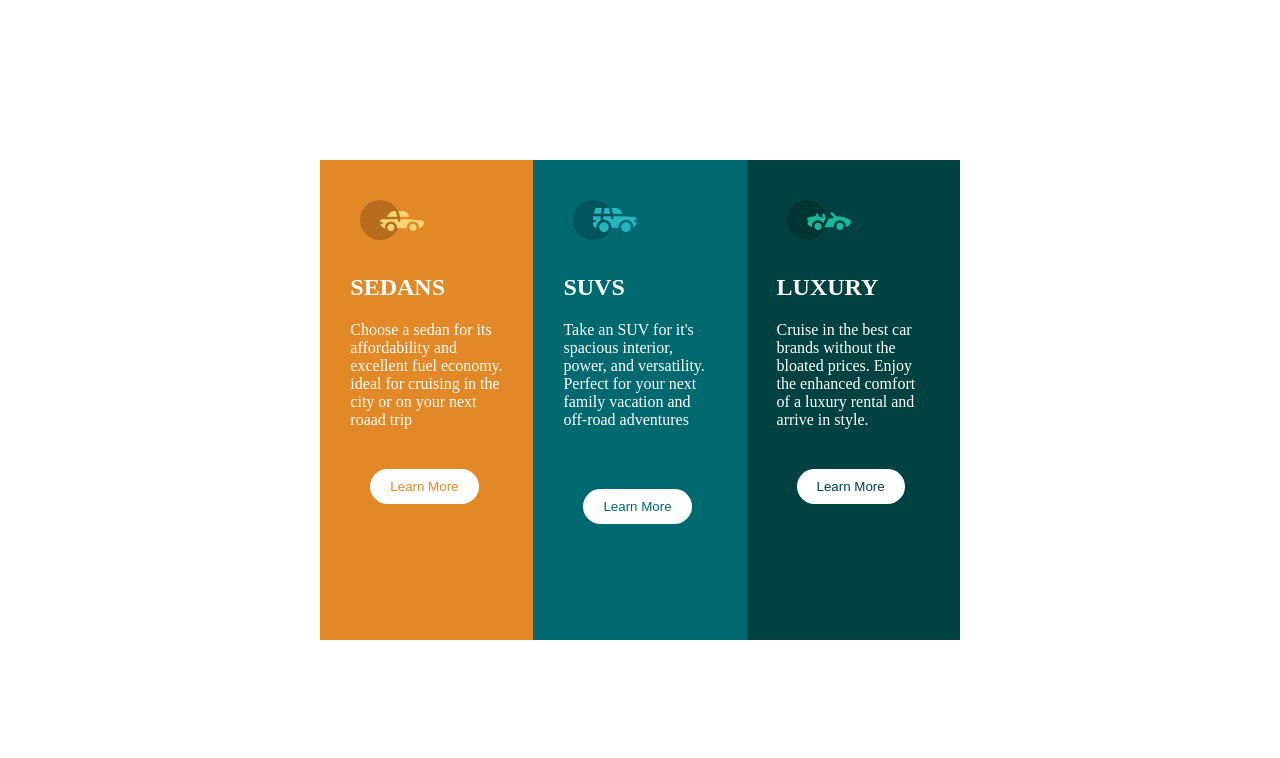
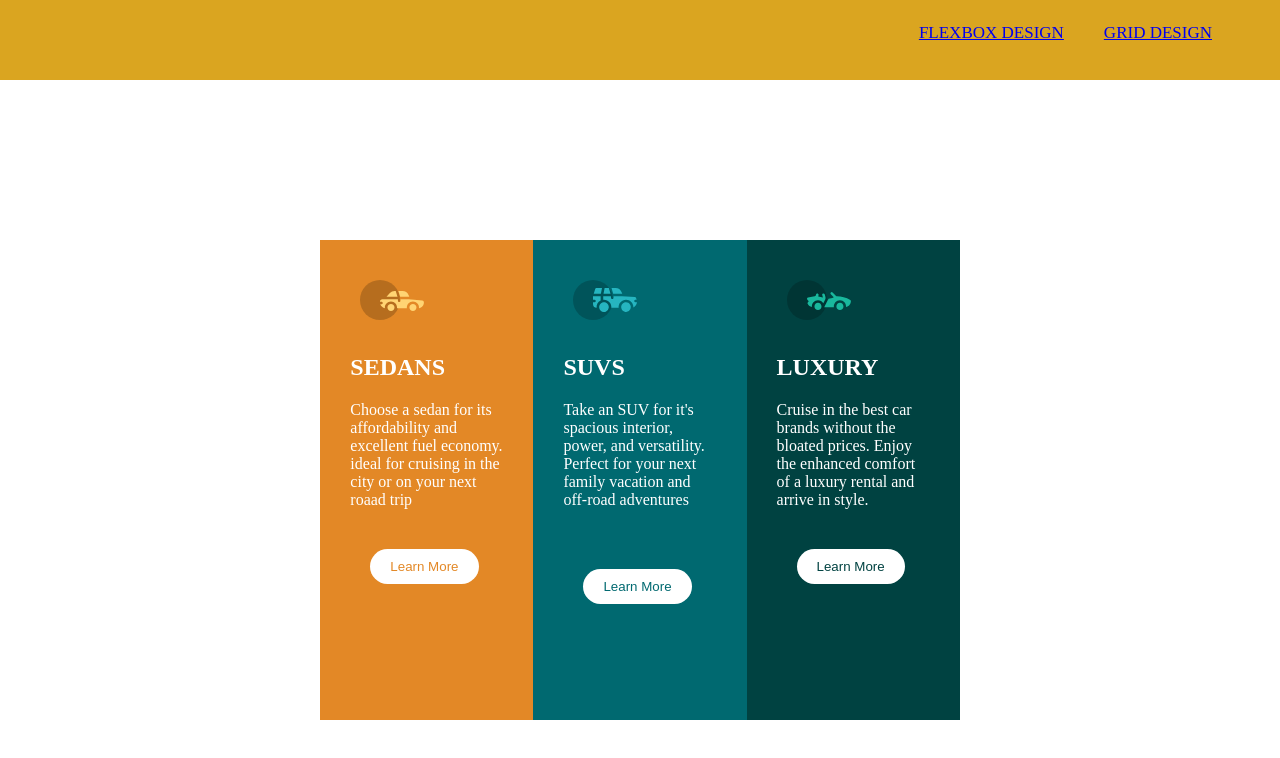
Before and after one commit to OkpePhillips/grid, a plain HTML site: page index.html in a window 1280 px wide. Drawn offline with Linux system fonts and the light colour scheme.

Commit message:
Added a link to the grid design on the html page

```diff
--- a/index.html
+++ b/index.html
@@ -9,6 +9,16 @@
     <link rel="stylesheet" href="style.css" />
   </head>
   <body>
+    <header>
+      <nav>
+        <ul>
+          <li class="nava"><a href="index.html">Flexbox Design</a></li>
+          <li class="nava">
+            <a href="grid.html" target="_blank">Grid Design</a>
+          </li>
+        </ul>
+      </nav>
+    </header>
     <main>
       <div class="Sedan">
         <img src="icon-sedans.svg" alt="Sedan icon" class="img" />
--- a/style.css
+++ b/style.css
@@ -3,6 +3,29 @@
   padding: 0;
   border: 0;
   box-sizing: border-box;
+}
+
+nav {
+  background: goldenrod;
+  height: 80px;
+  width: 100%;
+}
+nav ul {
+  float: right;
+  margin-right: 50px;
+}
+nav ul li {
+  display: inline-flex;
+  line-height: 30%;
+  margin: 10px 5px;
+  color: white;
+}
+.nava {
+  color: white;
+  font-size: 17px;
+  padding: 20px 13px;
+  border-radius: 3px;
+  text-transform: uppercase;
 }
 body {
   font-family: Lexend Deca;
```
